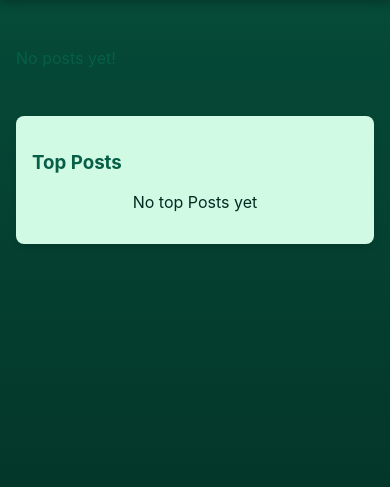
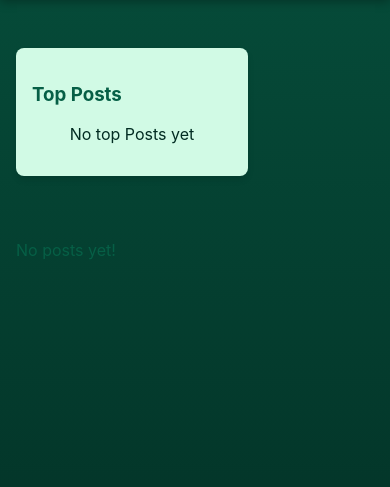
Before and after one commit to Lochy2000/PP4_mantis_feed, a Django app: page / in a window 390 px wide. Shown: the part 97-584 px from the top of the page. Run offline with Django 5.2, Linux system fonts and the light colour scheme; data that the repository does not hold is empty.

Commit message:
modified media Q to display top posts better

```diff
--- a/static/css/style.css
+++ b/static/css/style.css
@@ -184,14 +184,32 @@
   @media (max-width: 768px) {
     .post-container {
       grid-template-columns: 1fr;
+      display: flex;
+      flex-direction: column;
+      padding: 0 1rem;
     }
 
     .nav-container {
       flex-direction: column;
       gap: 1rem;
     }
-    aside{
-      position: sticky;
-      top: 1rem;
+
+    aside {
+      order: -1;
     }
+
+    aside .post-card{
+      display: inline-block;
+      min-width: 200px;
+      width: auto;
+      max-width: 100%;
+    }
+
+    .post-card{
+      margin: 1rem 0;
+    }
+    .top-post-item{
+      width: 100%;
+    }
+
   }
```
Also changed, not shown: 1 other file.
